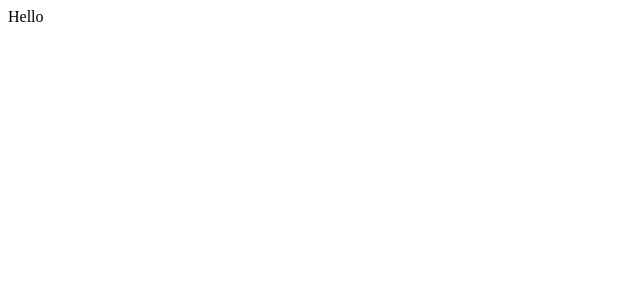
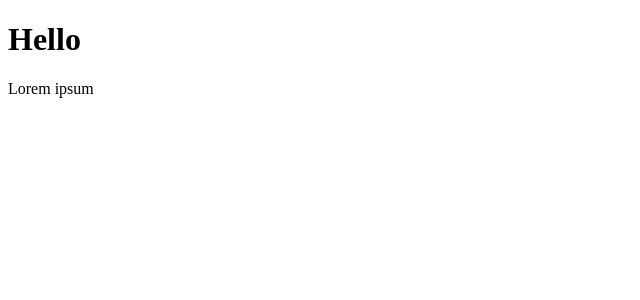
Before and after one commit to basalcode/react-hooks, a React (Create React App) app: page / in a window 1280 px wide. Shown: the top 300 px of the page, without its empty margins (0-640 px from the left). Built offline with nearby package versions, Linux system fonts and the light colour scheme.

Commit message:
Create useFadeIn hook

```diff
--- a/src/App.js
+++ b/src/App.js
@@ -8,7 +8,8 @@
 // import Hover from './Hover/index';
 // import Confirm from './Confirm/index';
 // import PreventLeave from './PreventLeave/index';
-import BeforeLeave from './BeforeLeave/index';
+// import BeforeLeave from './BeforeLeave/index';
+import FadeIn from './FadeIn/index';
 
 const App = () => {
   return (
@@ -21,7 +22,8 @@
       {/* <Hover /> */}
       {/* <Confirm /> */}
       {/* <PreventLeave /> */}
-      <BeforeLeave />
+      {/* <BeforeLeave /> */}
+      <FadeIn />
     </div>
   );
 }
--- /dev/null
+++ b/src/FadeIn/index.js
@@ -0,0 +1,15 @@
+import { useFadeIn } from "./useFadeIn";
+
+const FadeIn = props => {
+    const fadeInH1 = useFadeIn(1, 1);
+    const fadeInP = useFadeIn(2, 2);
+
+    return (
+        <>
+            <h1 {...fadeInH1}>Hello</h1>
+            <p {...fadeInP}>Lorem ipsum</p>
+        </>
+    );
+}
+
+export default FadeIn;
--- /dev/null
+++ b/src/FadeIn/useFadeIn.js
@@ -0,0 +1,17 @@
+import { useEffect, useRef } from "react";
+
+export const useFadeIn = (duration = 1, delay = 0) => {
+    const element = useRef(null);
+
+    useEffect(() => {
+      if (element.current) {
+        const { current } = element;
+        current.style.transition = `opacity ${duration}s ease-in-out ${delay}s`;
+        current.style.opacity = 1;
+      }
+    }, []);
+
+    if (typeof duration !== "number" || typeof delay !== "number") return;
+
+    return { ref: element, style: { opacity: 0 } };
+  }
```
